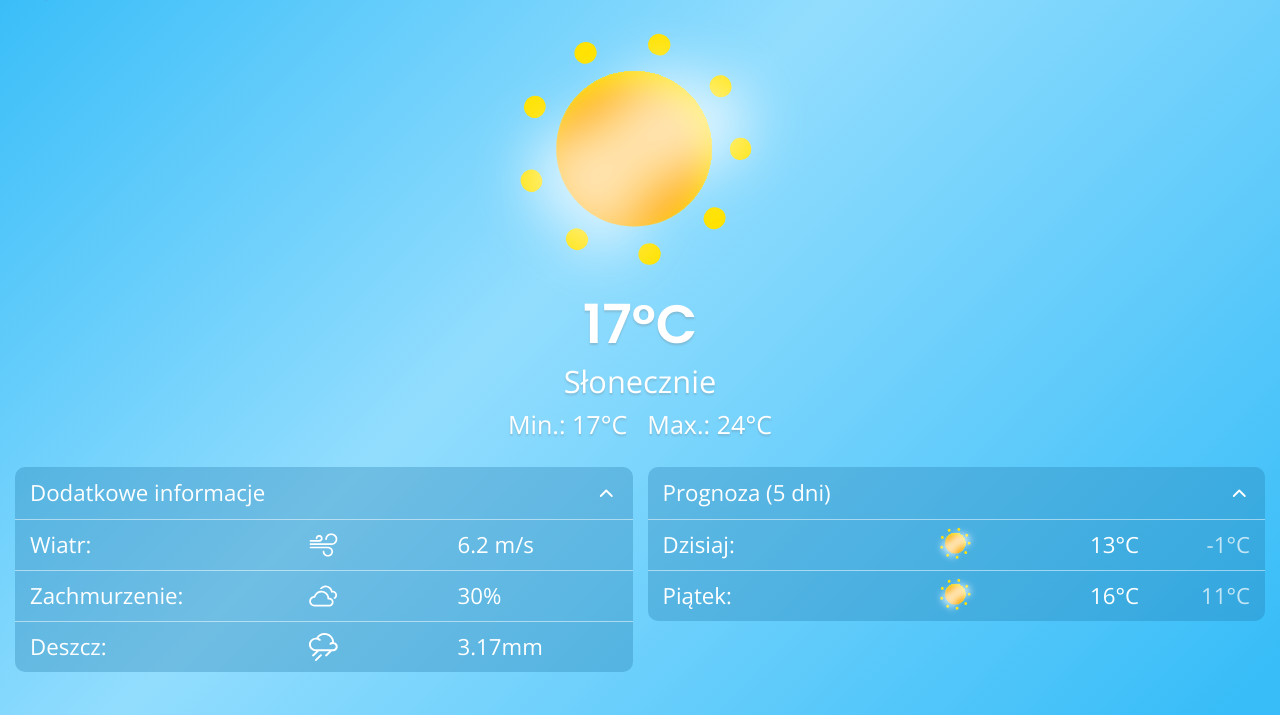
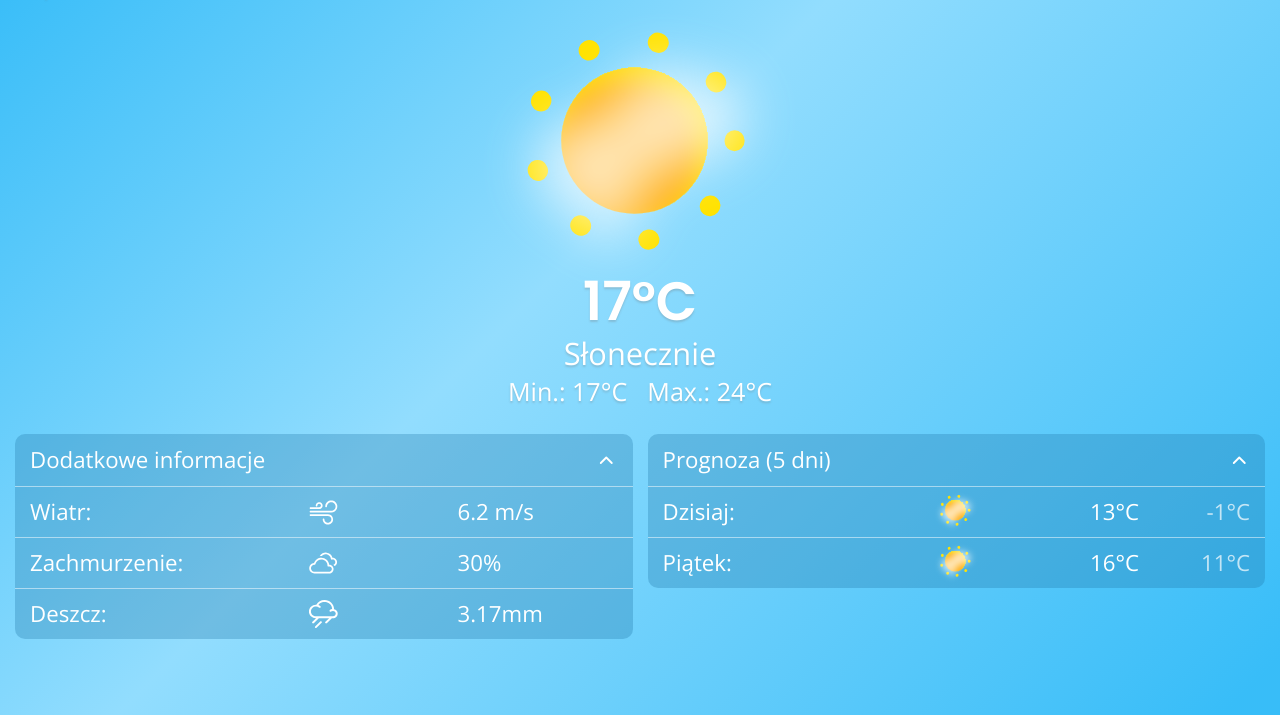
Before and after one commit to bartoszgebka/weather-app, a website built with Parcel: page src/index.html in a window 1280 px wide. Shown: the part 85-800 px from the top of the page. Built offline with nearby package versions, Linux system fonts and the light colour scheme.

Commit message:
fix styles v2

```diff
--- a/src/sass/4-components/_accordion.scss
+++ b/src/sass/4-components/_accordion.scss
@@ -61,6 +61,7 @@
 			display: flex;
 			justify-content: space-between;
 			align-items: center;
+			gap: to-rem(10px);
 
 			.item__title {
 				flex: 0 0 to-rem($ac-item-width-md);
--- a/src/sass/5-pages/_home.scss
+++ b/src/sass/5-pages/_home.scss
@@ -4,12 +4,12 @@
 	display: flex;
 	flex-direction: column;
 	align-items: center;
-	gap: to-rem(15px);
+	gap: to-rem(10px);
 	margin-bottom: to-rem(30px);
 	@include regular-text-shadow;
 
 	&__icon {
-		width: clamped(250px, 350px);
+		width: clamped(230px, 330px);
 		height: auto;
 	}
 
```
